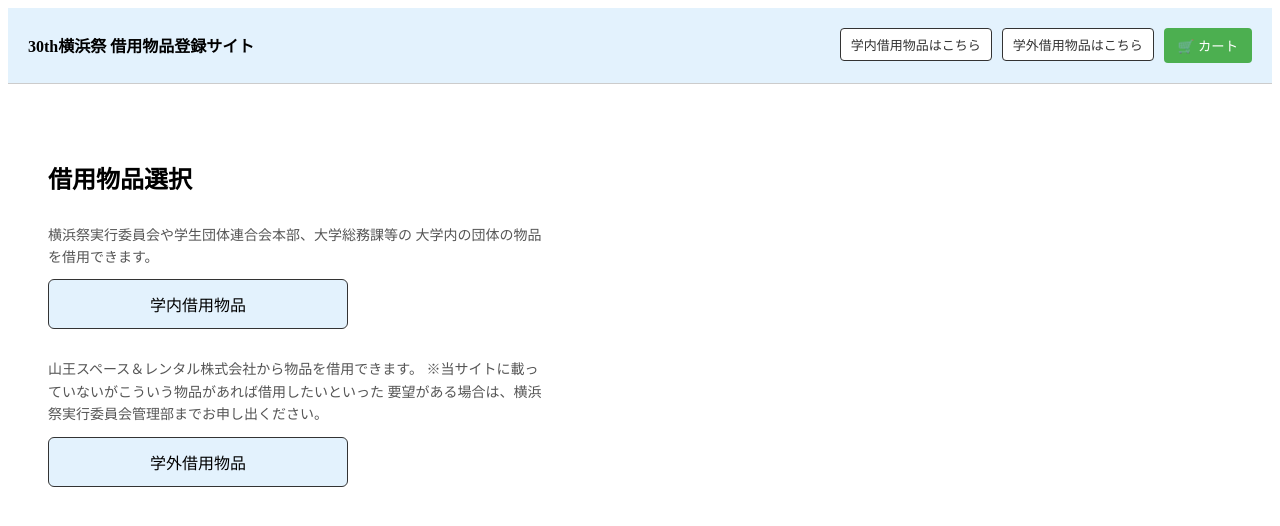
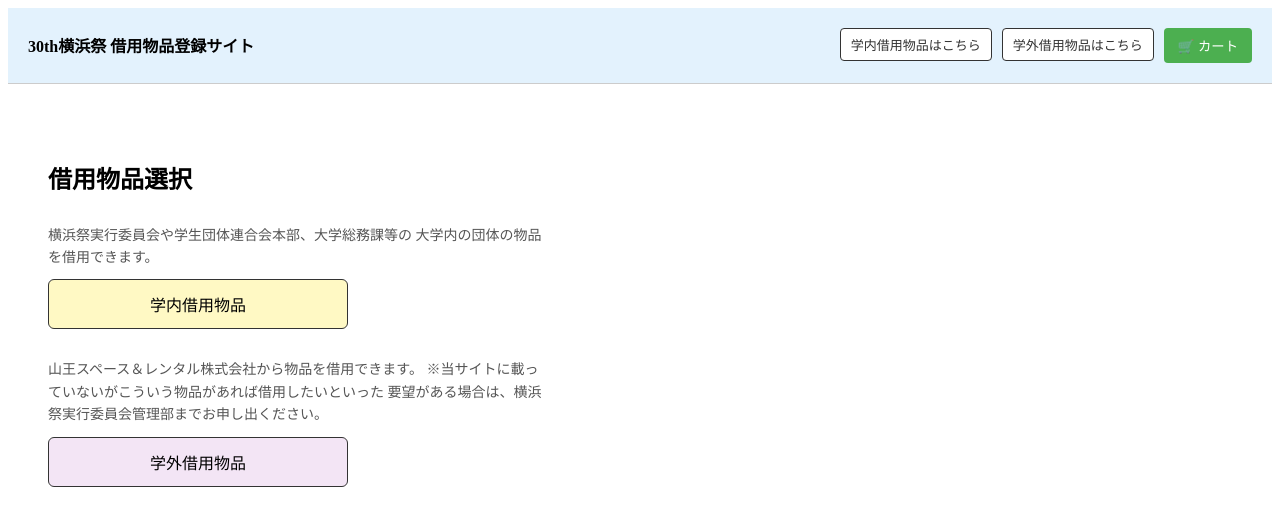
Before and after one commit to yokohamafest30kanri/yokohamasai-buppin, a Next.js app: page /items in a window 1280 px wide. Shown: the top 526 px of the page. Built offline with nearby package versions, Linux system fonts and the light colour scheme.

Commit message:
add color

```diff
--- a/app/items/page.tsx
+++ b/app/items/page.tsx
@@ -27,7 +27,7 @@ export default function ItemsTopPage() {
               style={{
                 padding: "12px 20px",
                 fontSize: "16px",
-                backgroundColor: "#e3f2fd",
+                backgroundColor: "#FFF9C4", // 🟡 学内：薄い黄色
                 border: "1px solid #333",
                 borderRadius: "6px",
                 cursor: "pointer",
@@ -60,7 +60,7 @@ export default function ItemsTopPage() {
               style={{
                 padding: "12px 20px",
                 fontSize: "16px",
-                backgroundColor: "#e3f2fd",
+                backgroundColor: "#F3E5F5", // 🟣 学外：薄い紫
                 border: "1px solid #333",
                 borderRadius: "6px",
                 cursor: "pointer",
@@ -76,3 +76,4 @@ export default function ItemsTopPage() {
     </main>
   );
 }
+``
```
